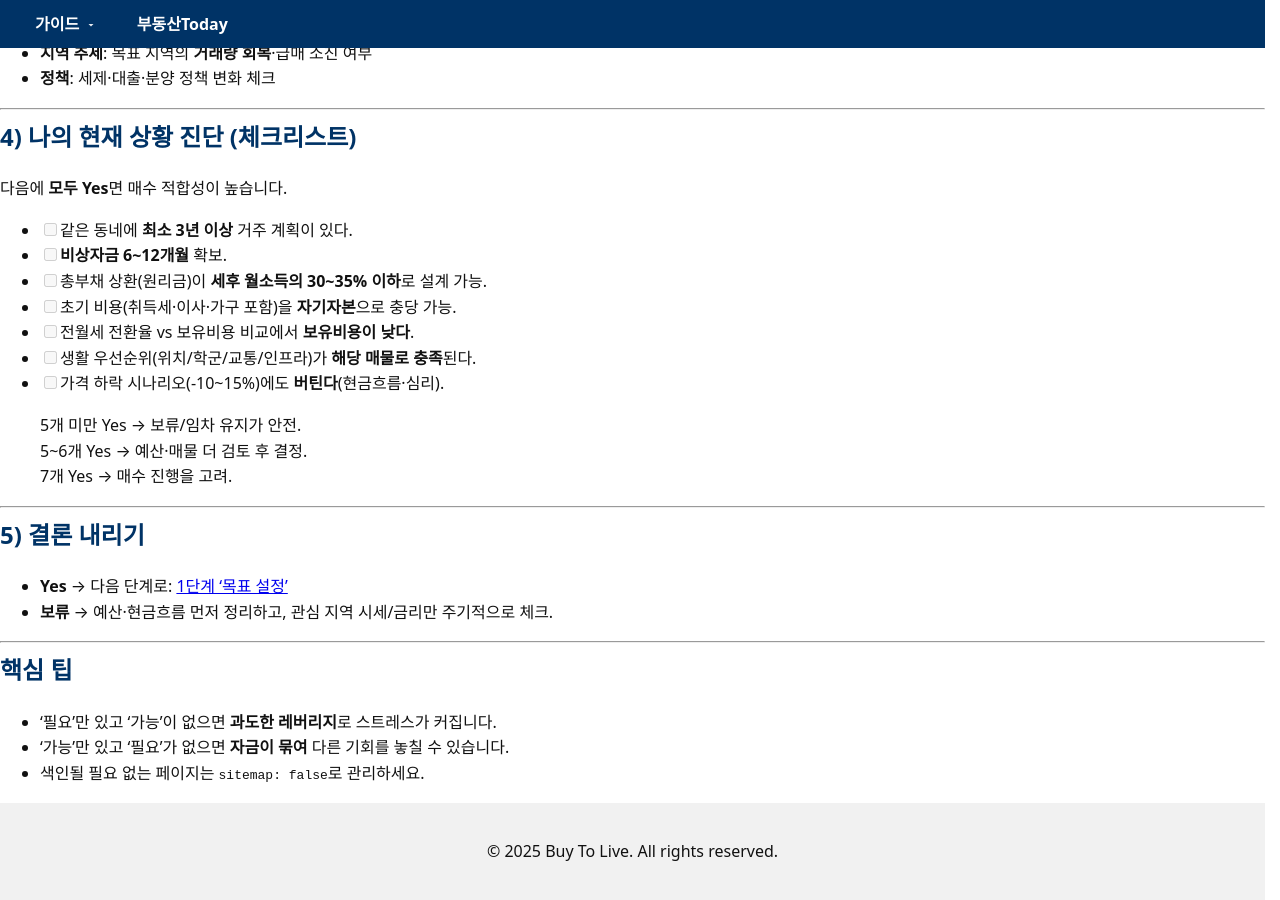
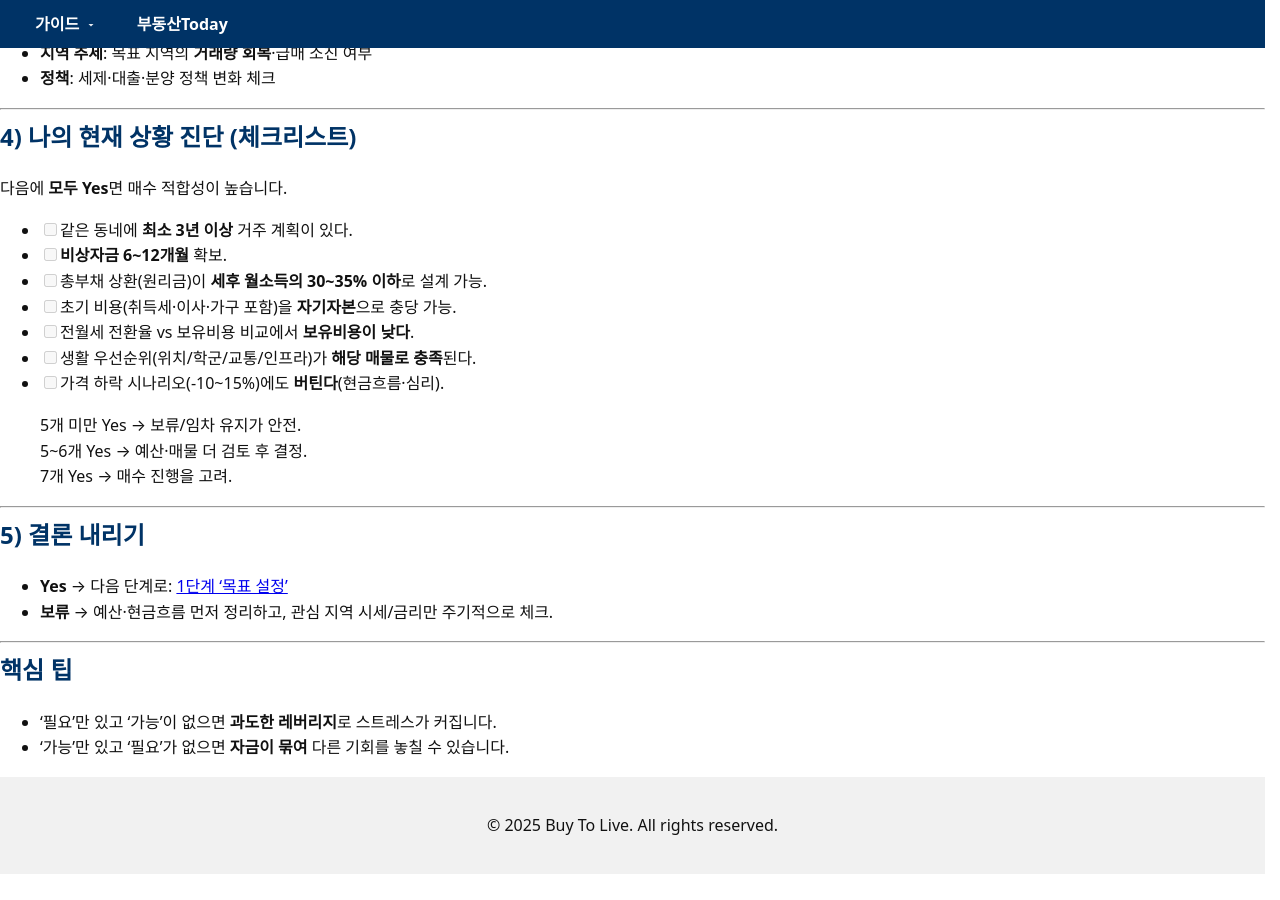
Before and after one commit to kimkisaa/land, a Jekyll site: the page built from guide/1-goal-setting.md, in a window 1280 px wide and 900 px high, scrolled down 817 px. Built offline with Jekyll 4.4.1, drawn with Linux system fonts in a browser that asks for light colours; after the commit the page ends 1691 px from its top, so only the background shows below that.

Commit message:
Update 1-goal-setting.md

```diff
--- a/guide/1-goal-setting.md
+++ b/guide/1-goal-setting.md
@@ -69,4 +69,3 @@ permalink: /land/guide/0-should-i-buy/
 ## 핵심 팁
 - ‘필요’만 있고 ‘가능’이 없으면 **과도한 레버리지**로 스트레스가 커집니다.
 - ‘가능’만 있고 ‘필요’가 없으면 **자금이 묶여** 다른 기회를 놓칠 수 있습니다.
-- 색인될 필요 없는 페이지는 `sitemap: false`로 관리하세요.
```
